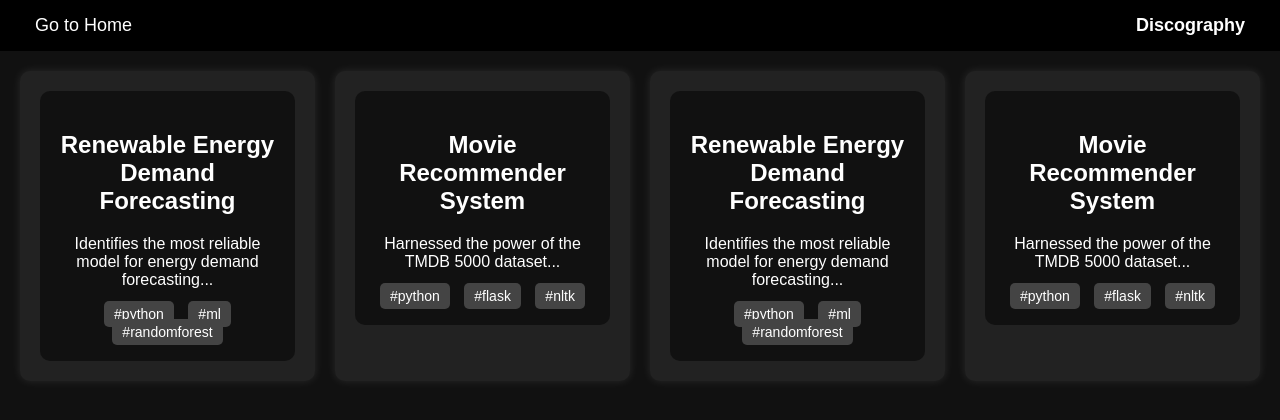
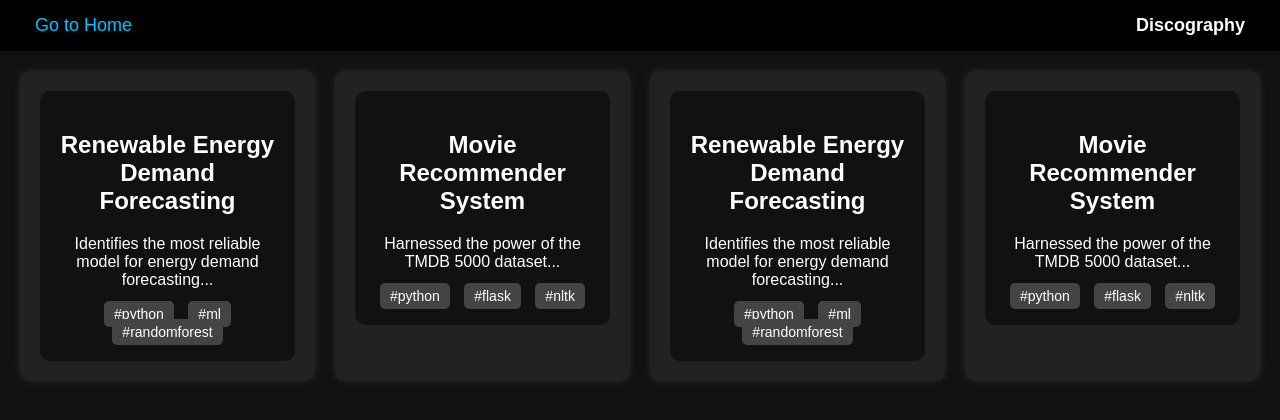
Before and after one commit to joshirugved11/Portfolio_Website, a website: page HTML/projects.html in a window 1280 px wide. In both pictures the pointer is over the link "Go to Home". Drawn offline with Linux system fonts and the light colour scheme.

Commit message:
added hover effect to buttons

```diff
--- a/CSS/projects.css
+++ b/CSS/projects.css
@@ -102,3 +102,7 @@ body {
   transform: scale(1.05); /* Slight zoom effect */
   box-shadow: 0px 4px 10px rgba(255, 255, 255, 0.2); /* Glow effect */
 }
+
+a:hover {
+  color: #00c3ff;
+}
```
